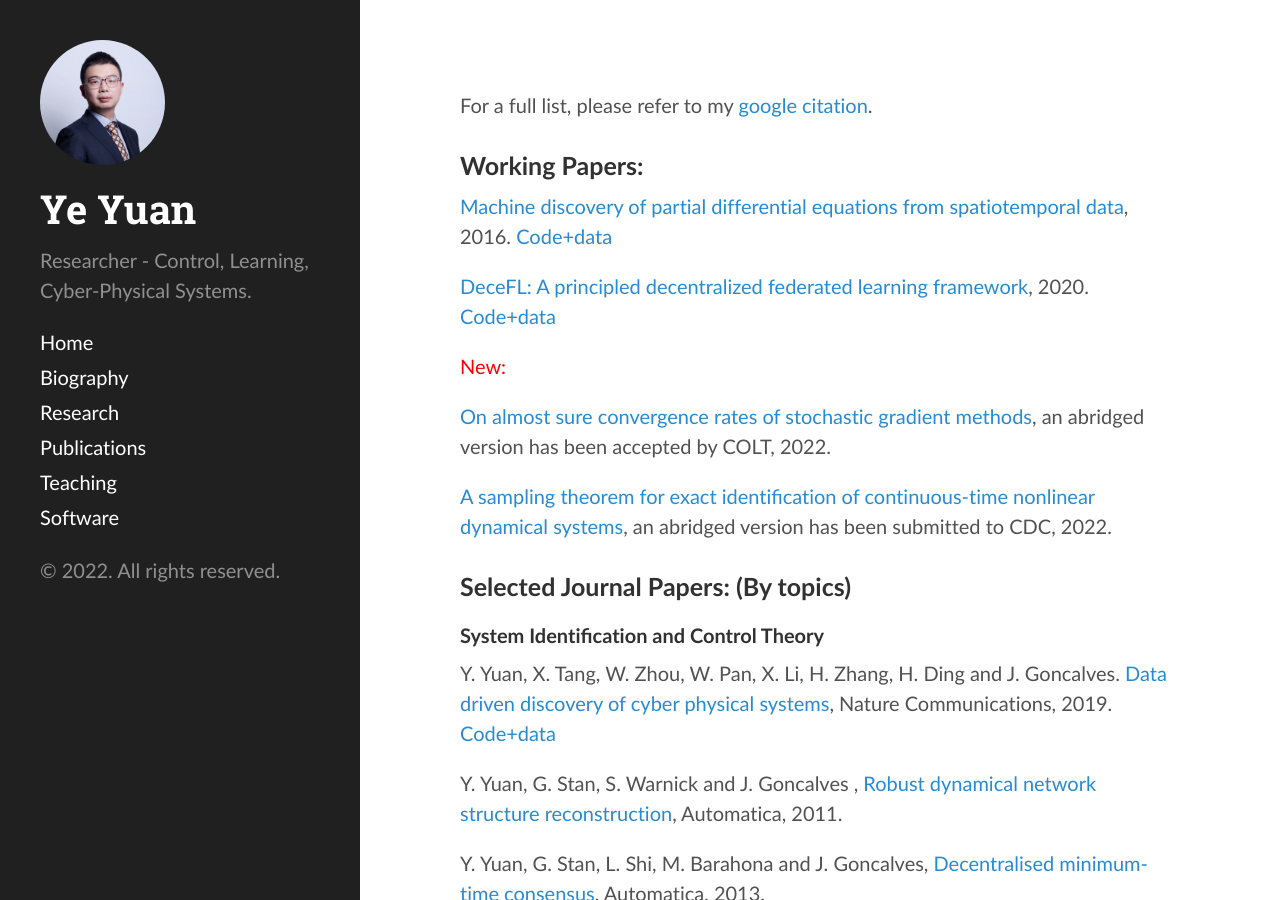
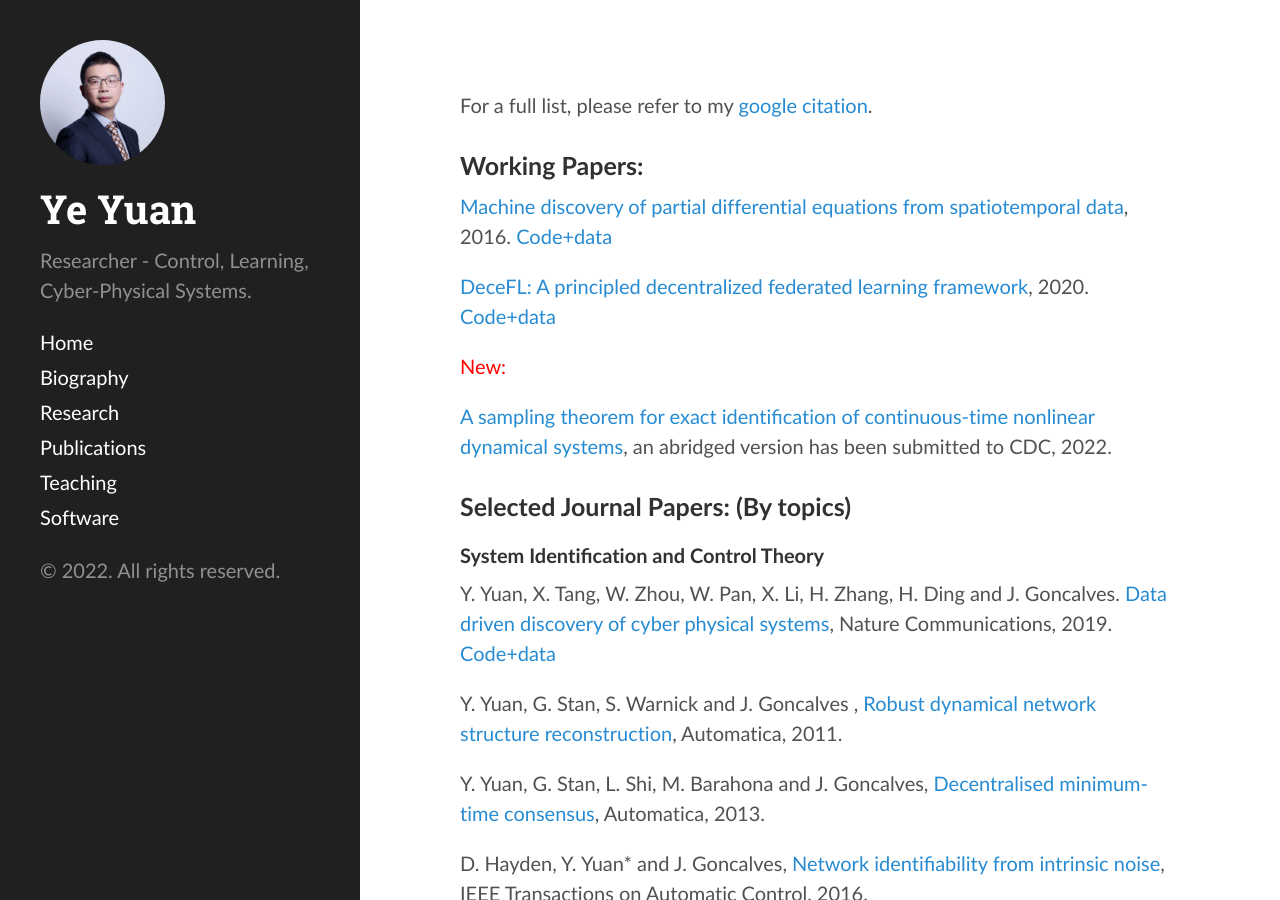
Before and after one commit to yy311/yy311.github.io, a Jekyll site: the page built from publication.md, in a window 1280 px wide and 900 px high. Built offline with Jekyll 4.4.1, drawn with Linux system fonts in a browser that asks for light colours; some of the changed text lies outside the part shown.

Commit message:
Update publication.md

```diff
--- a/publication.md
+++ b/publication.md
@@ -11,8 +11,6 @@ For a full list, please refer to my [google citation](https://scholar.google.co.
 [DeceFL: A principled decentralized federated learning framework](https://arxiv.org/abs/2107.07171), 2020. [Code+data](https://github.com/HAIRLAB/DeceFL)
 
 <p style="color:red">New:</p>
-
-[On almost sure convergence rates of stochastic gradient methods](https://arxiv.org/abs/2202.04295), an abridged version has been accepted by COLT, 2022.
 
 [A sampling theorem for exact identification of continuous-time nonlinear dynamical systems](https://arxiv.org/abs/2204.14021), an abridged version has been submitted to CDC, 2022.
 
```
Also changed, not shown: other parts of publication.md (+3 -0 lines).
